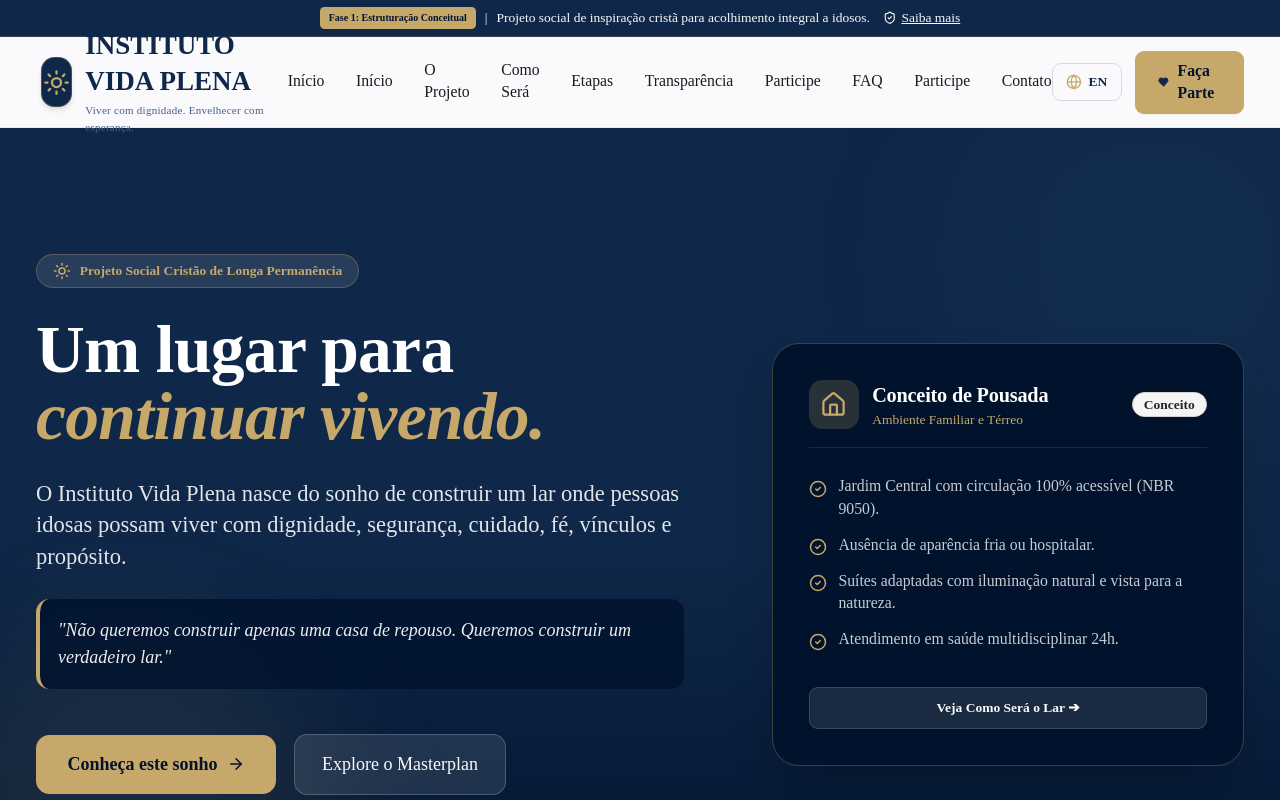
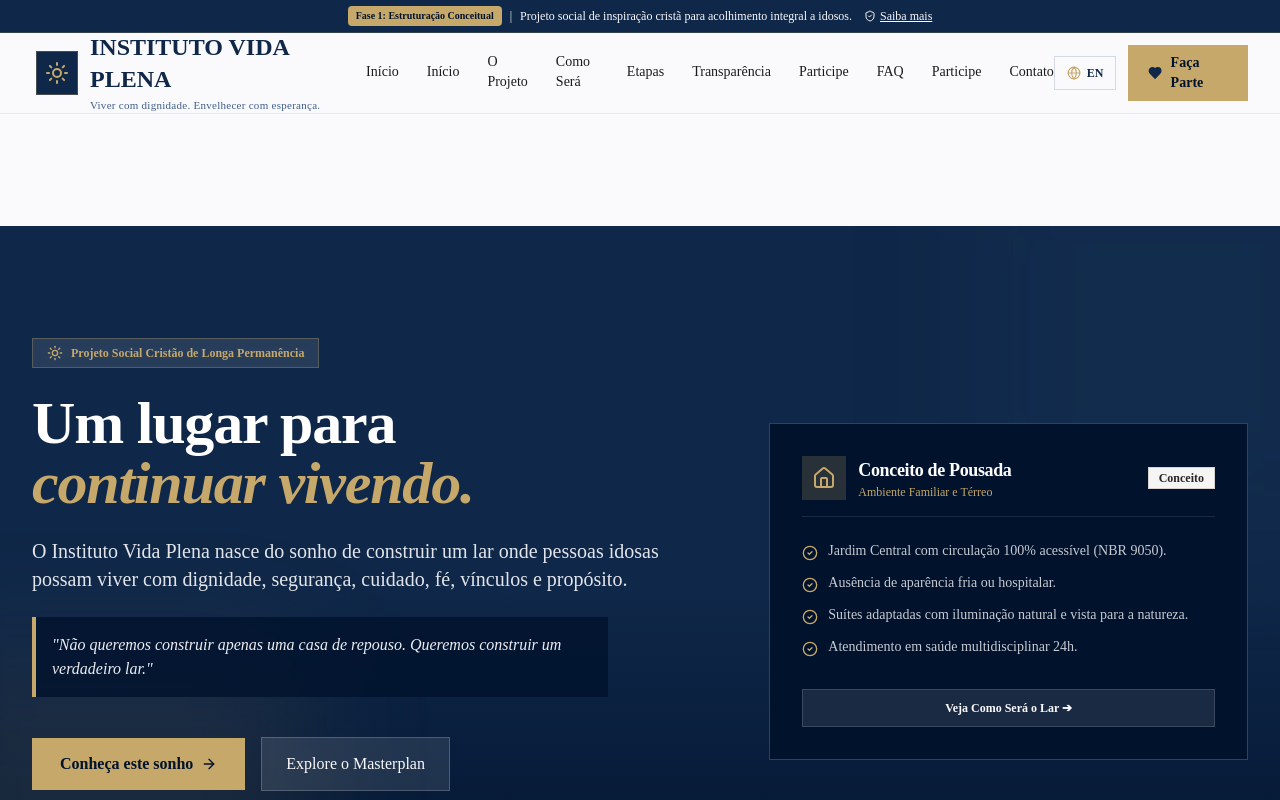
Before and after one commit to ediestudioficial-bot/INSTITUTO-VIDA-PLENA, a Next.js app: page / in a window 1280 px wide. Shown: the top 800 px of the page. Built offline with nearby package versions, Linux system fonts and the light colour scheme.

Commit message:
Adapta estilos globais ao visual editorial do Stitch

```diff
--- a/src/app/globals.css
+++ b/src/app/globals.css
@@ -2,40 +2,41 @@
 @tailwind components;
 @tailwind utilities;
 
-@layer base {
-  html {
-    scroll-behavior: smooth;
-    color: #2c332e;
-    background-color: #faf7f2;
-    font-size: 18px; /* Excelente legibilidade para pessoas mais velhas */
-  }
-
-  body {
-    font-family: var(--font-sans), system-ui, -apple-system, BlinkMacSystemFont, 'Segoe UI', Roboto, Oxygen, Ubuntu, Cantarell, sans-serif;
-    line-height: 1.6;
-    -webkit-font-smoothing: antialiased;
-  }
-
-  h1, h2, h3, h4, h5, h6 {
-    font-family: var(--font-serif), Georgia, Cambria, "Times New Roman", Times, serif;
-    font-weight: 700;
-    color: #1b3b2b;
-    letter-spacing: -0.01em;
-  }
+:root {
+  --ivp-primary: #00122c;
+  --ivp-blue: #0f2748;
+  --ivp-blue-soft: #40608b;
+  --ivp-gold: #c6a86a;
+  --ivp-surface: #faf9fc;
+  --ivp-muted: #eef2f6;
+  --ivp-text: #1b1b1e;
+  --ivp-secondary-text: #44474e;
 }
 
-/* Foco Visível para Navegação Acessível */
-*:focus-visible {
-  outline: 3px solid #c59b27;
-  outline-offset: 3px;
+@layer base {
+  html { scroll-behavior: smooth; background: var(--ivp-surface); color: var(--ivp-text); }
+  body { font-family: var(--font-sans), system-ui, sans-serif; line-height: 1.6; -webkit-font-smoothing: antialiased; }
+  h1,h2,h3,h4,h5,h6 { font-family: var(--font-serif), Georgia, serif; font-weight: 500; color: var(--ivp-primary); letter-spacing: -0.02em; }
+  ::selection { background: #d6e3ff; color: #00122c; }
 }
 
-/* Transição suave para preferências sem reduced-motion */
+*:focus-visible { outline: 2px solid var(--ivp-gold); outline-offset: 4px; }
+
+.editorial-shell { max-width: 1280px; margin-inline: auto; padding-inline: clamp(1.5rem, 5vw, 5rem); }
+.editorial-section { padding-block: clamp(5rem, 10vw, 10rem); }
+.editorial-label { font-size: .72rem; line-height: 1; letter-spacing: .14em; text-transform: uppercase; font-weight: 600; color: #40608b; }
+.editorial-title { font-family: var(--font-serif); font-size: clamp(2.25rem, 5vw, 4rem); line-height: 1.08; letter-spacing: -.025em; }
+.editorial-copy { color: var(--ivp-secondary-text); font-size: clamp(1rem, 1.4vw, 1.125rem); line-height: 1.75; }
+.editorial-rule { border-color: rgba(0,18,44,.1); }
+.timeline-node::before { content:""; position:absolute; width:8px; height:8px; background:#c6a86a; left:-2.75rem; top:.55rem; }
+
+/* A mesma linguagem editorial do Stitch é aplicada a todas as páginas. */
+[class*="rounded-"] { border-radius: 0 !important; }
+[class*="shadow-"] { box-shadow: none !important; }
+
+/* Compensa a navegação fixa nas páginas internas. A landing inicia diretamente no hero. */
+main > div:first-child { padding-top: 7rem; }
+
 @media (prefers-reduced-motion: reduce) {
-  *, ::before, ::after {
-    animation-duration: 0.01ms !important;
-    animation-iteration-count: 1 !important;
-    transition-duration: 0.01ms !important;
-    scroll-behavior: auto !important;
-  }
+  *,::before,::after { animation-duration:.01ms !important; animation-iteration-count:1 !important; transition-duration:.01ms !important; scroll-behavior:auto !important; }
 }
```
